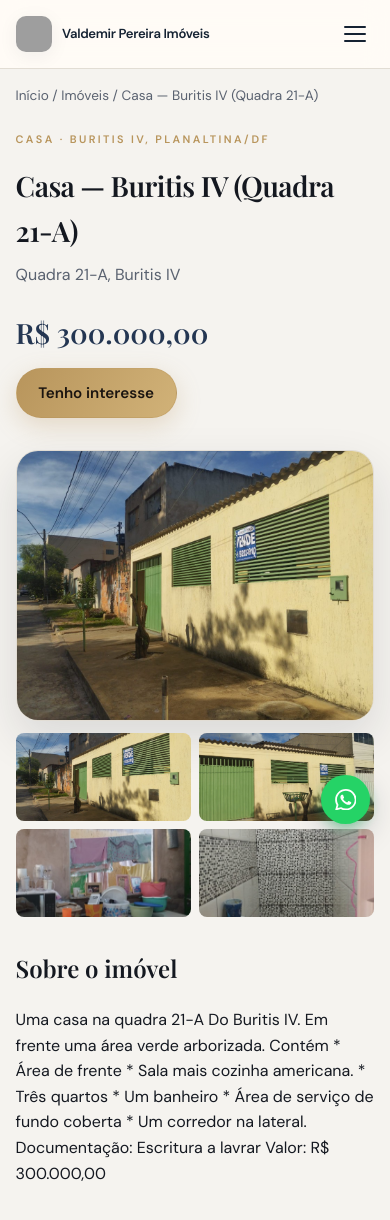
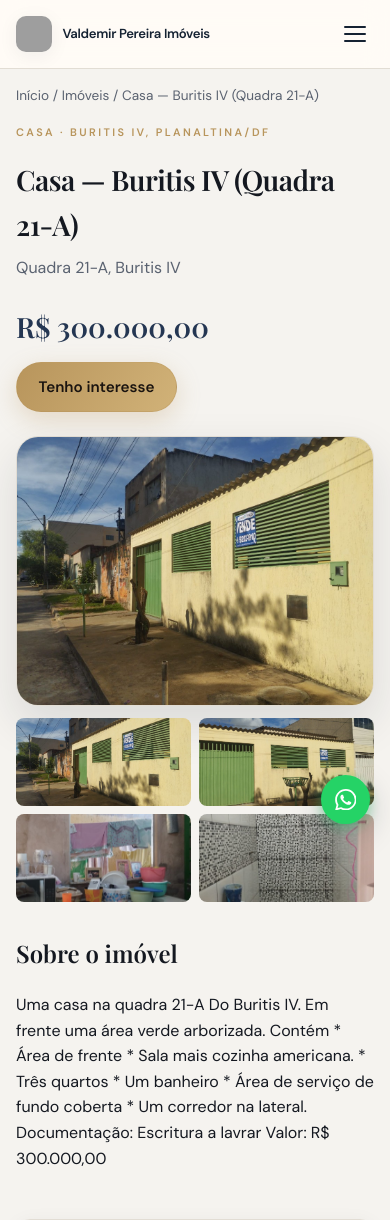
Before and after one commit to Diegocristino1/Imobiliaria, a Flask app: page /imoveis/casa-buritis-iv-quadra-21a in a window 390 px wide. Shown: the top 1220 px of the page. Run offline with Flask 3, Linux system fonts and the light colour scheme; some web fonts are replaced; grey boxes are pictures that could not be loaded.

Commit message:
ajustando a resposividade

```diff
--- a/static/css/styles.css
+++ b/static/css/styles.css
@@ -17,7 +17,7 @@
   --font-sans: "DM Sans", system-ui, -apple-system, "Segoe UI", Roboto, sans-serif;
   --font-display: "Playfair Display", Georgia, serif;
   --space-section: clamp(3.5rem, 8vw, 6rem);
-  --container: min(1120px, 92vw);
+  --container: min(1120px, calc(100vw - 2rem));
 }
 
 *,
@@ -37,6 +37,7 @@ body {
   line-height: 1.6;
   color: var(--color-ink);
   background: var(--color-bg);
+  overflow-x: hidden;
 }
 
 img {
@@ -191,13 +192,14 @@ a:hover {
   }
 
   .nav.is-open {
-    max-height: 320px;
+    max-height: min(75vh, 520px);
+    overflow-y: auto;
   }
 
   .nav-list {
     flex-direction: column;
     align-items: stretch;
-    padding: 1rem var(--container);
+    padding: 0.75rem 1rem 1rem;
     gap: 0;
   }
 
@@ -209,6 +211,9 @@ a:hover {
   .nav-list .btn {
     display: block;
     padding: 0.9rem 0;
+    width: 100%;
+    text-align: left;
+    border-radius: 0;
   }
 }
 
@@ -591,7 +596,7 @@ a:hover {
 
 .grid-cards {
   display: grid;
-  grid-template-columns: repeat(auto-fill, minmax(280px, 1fr));
+  grid-template-columns: repeat(auto-fill, minmax(250px, 1fr));
   gap: 1.5rem;
 }
 
@@ -1080,6 +1085,18 @@ a:hover {
     text-align: left;
     width: 100%;
   }
+
+  .detail__head {
+    padding: 1.1rem 0 1.5rem;
+  }
+
+  .detail__thumbs {
+    grid-template-columns: repeat(auto-fill, minmax(110px, 1fr));
+  }
+
+  .facts-list div {
+    font-size: 0.9rem;
+  }
 }
 
 .detail__gallery {
```
